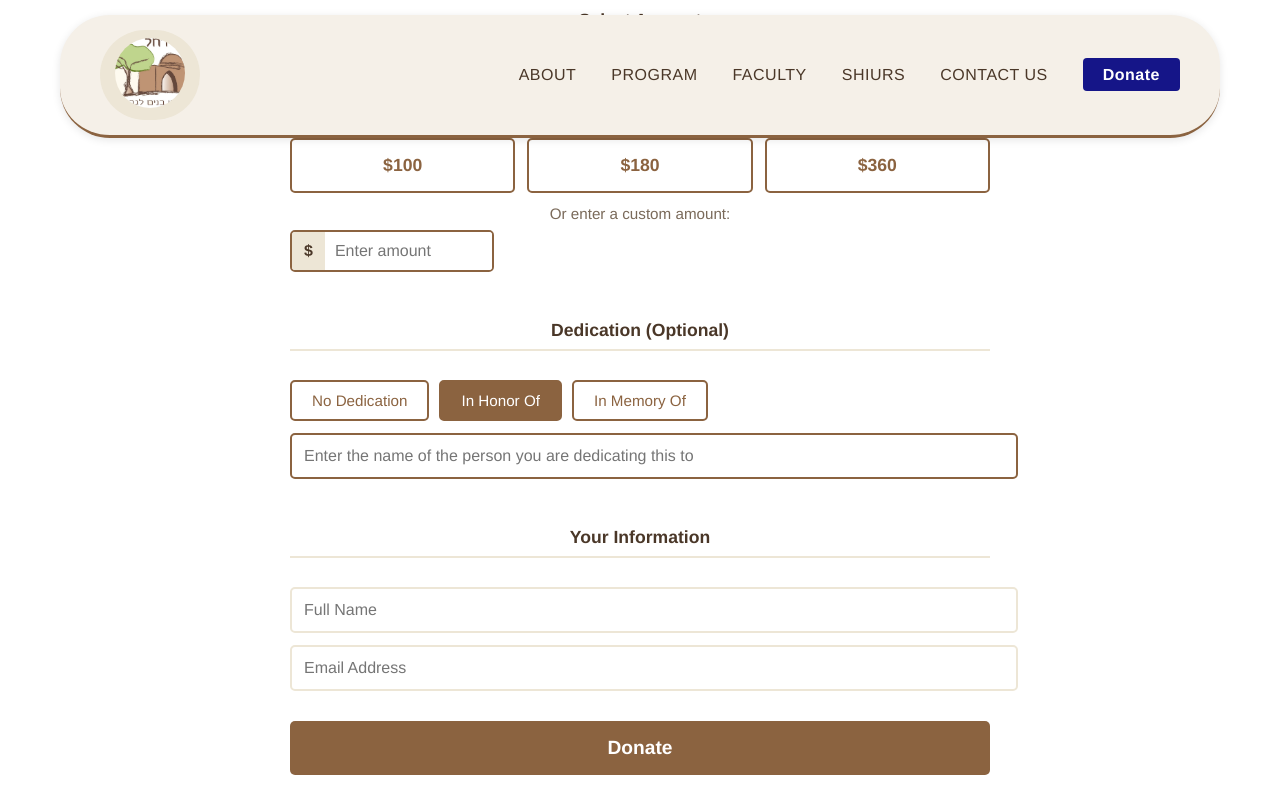
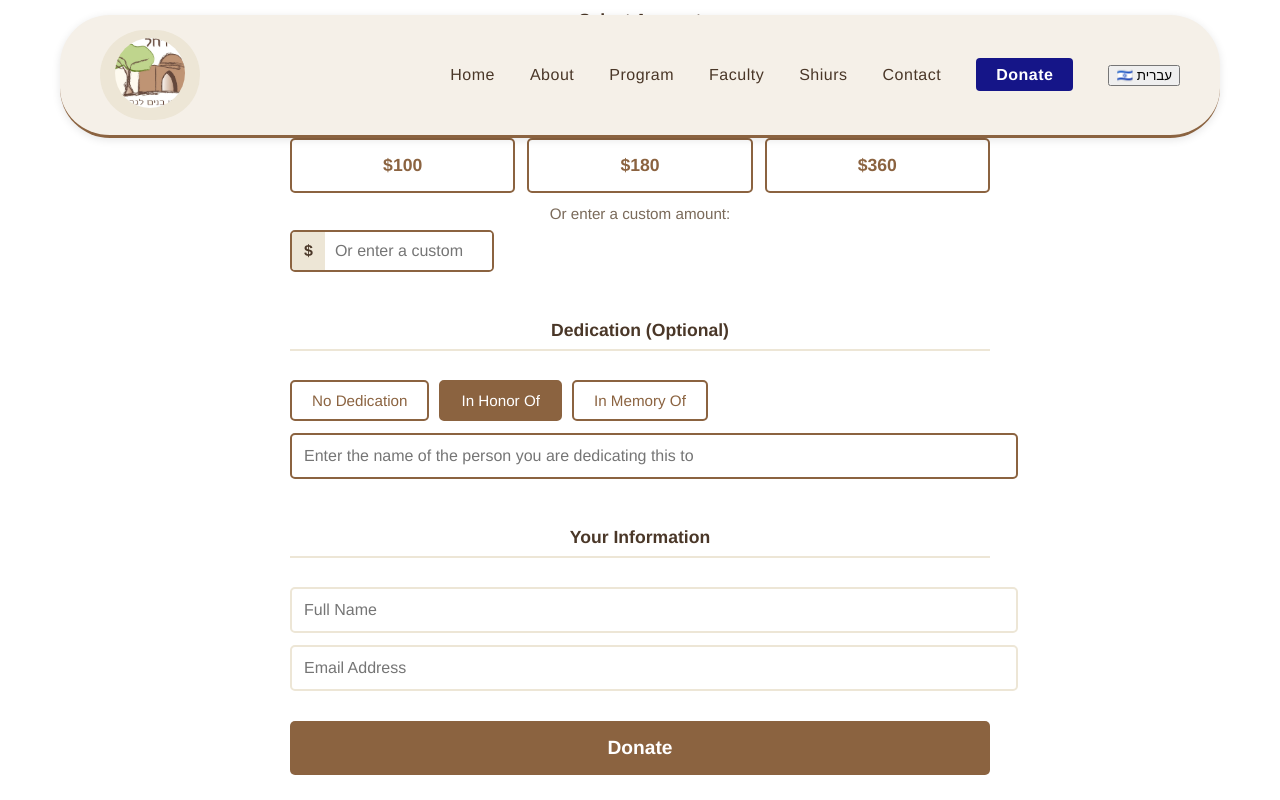
Before and after one commit to Jesskiroff/bnei-rachel-website-, a React (Vite) app: page /donate in a window 1280 px wide. Both pictures are taken after a click on the button "In Honor Of". Shown: the part 925-1725 px from the top of the page. Built offline with nearby package versions, Linux system fonts and the light colour scheme; no server answers.

Commit message:
add english-hebrew option button and content

```diff
--- /dev/null
+++ b/src/LanguageContext.jsx
@@ -0,0 +1,23 @@
+import { createContext, useContext, useState } from "react";
+
+const LanguageContext = createContext();
+
+export function LanguageProvider({ children }) {
+  const [language, setLanguage] = useState("en");
+
+  function toggleLanguage() {
+    setLanguage((prev) => (prev === "en" ? "he" : "en"));
+  }
+
+  return (
+    <LanguageContext.Provider value={{ language, toggleLanguage }}>
+      <div dir={language === "he" ? "rtl" : "ltr"}>
+        {children}
+      </div>
+    </LanguageContext.Provider>
+  );
+}
+
+export function useLanguage() {
+  return useContext(LanguageContext);
+}
--- a/src/Navbar.jsx
+++ b/src/Navbar.jsx
@@ -2,9 +2,13 @@ import { Link } from "react-router-dom";
 import { useState } from "react";
 import "./Navbar.css";
 import logo from "./assets/bnei_rachel_logo.jpeg";
+import { useLanguage } from "./LanguageContext";
+import translations from "./translations";
 
 function Navbar() {
   const [openDropdown, setOpenDropdown] = useState(null);
+  const { language, toggleLanguage } = useLanguage();
+  const t = translations[language];
 
   function handleMouseEnter(menu) {
     setOpenDropdown(menu);
@@ -21,51 +25,60 @@ function Navbar() {
       </div>
       <ul className="nav-links">
 
+      <li><Link to="/">{t.home}</Link></li>
+
         <li onMouseEnter={() => handleMouseEnter("about")} onMouseLeave={handleMouseLeave}>
-          <Link to="/about">ABOUT</Link>
+        <Link to="/about">{t.about}</Link>
           {openDropdown === "about" && (
             <ul className="dropdown">
-              <li><Link to="/about/mission">Mission Statement</Link></li>
-              <li><Link to="/about/location">Location</Link></li>
-              <li><Link to="/about/photos">Photos</Link></li>
+             <li><Link to="/about/mission">{t.mission}</Link></li>
+              <li><Link to="/about/location">{t.location}</Link></li>
+              <li><Link to="/about/photos">{t.photos}</Link></li>
             </ul>
           )}
         </li>
 
         <li onMouseEnter={() => handleMouseEnter("program")} onMouseLeave={handleMouseLeave}>
-          <Link to="/program">PROGRAM</Link>
+        <Link to="/program">{t.program}</Link>
           {openDropdown === "program" && (
             <ul className="dropdown">
-              <li><Link to="/program/schedule">Weekly Schedule</Link></li>
-              <li><Link to="/program/calendar">Calendar</Link></li>
-              <li><Link to="/program/host-event">Host Your Event at BRY</Link></li>
+              <li><Link to="/program/host-event">{t.hostEvent}</Link></li>
+              <li><Link to="/program/schedule">{t.schedule}</Link></li>
+              <li><Link to="/program/calendar">{t.calendar}</Link></li>
             </ul>
           )}
         </li>
 
         <li onMouseEnter={() => handleMouseEnter("faculty")} onMouseLeave={handleMouseLeave}>
-          <Link to="/faculty">FACULTY</Link>
+          <Link to="/faculty">{t.faculty}</Link>
           {openDropdown === "faculty" && (
             <ul className="dropdown">
-              <li><Link to="/faculty/administration">Administration</Link></li>
-              <li><Link to="/faculty/staff">Staff</Link></li>
-              <li><Link to="/faculty/guest-speakers">Guest Speakers</Link></li>
+              <li><Link to="/faculty/administration">{t.administration}</Link></li>
+              <li><Link to="/faculty/staff">{t.staff}</Link></li>
+              <li><Link to="/faculty/guest-speakers">{t.guestSpeakers}</Link></li>
             </ul>
           )}
         </li>
 
 
-        <li onMouseEnter={() => handleMouseEnter("shiurs")} onMouseLeave={handleMouseLeave} >
-            <Link to="/shiurs">SHIURS</Link>
+        <li onMouseEnter={() => handleMouseEnter("shiurs")} onMouseLeave={handleMouseLeave}>
+            <Link to="/shiurs">{t.shiurs}</Link>
             {openDropdown === "shiurs" && (
-                <ul className="dropdown">
-                <li><Link to="/shiurs/live-classes">Live Classes</Link></li>
-                <li><Link to="/shiurs/recorded-classes">Recorded Classes</Link></li>
+              <ul className="dropdown">
+                <li><Link to="/shiurs/live-classes">{t.liveClasses}</Link></li>
+                <li><Link to="/shiurs/recorded-classes">{t.recordedClasses}</Link></li>
               </ul>
             )}
+          </li>
+          <li><Link to="/contact">{t.contact}</Link></li>
+          <li><Link to="/donate" className="donate-btn">{t.donate}</Link></li>
+
+           {/* Language Toggle Button */}
+           <li>
+          <button className="language-btn" onClick={toggleLanguage}>
+            {language === "en" ? "🇮🇱 עברית" : "🇺🇸 English"}
+          </button>
         </li>
-        <li><Link to="/contact">CONTACT US</Link></li>
-        <li><Link to="/donate" className="donate-btn">Donate</Link></li>
 
       </ul>
     </nav>
--- a/src/main.jsx
+++ b/src/main.jsx
@@ -2,9 +2,13 @@ import React from "react";
 import ReactDOM from "react-dom/client";
 import App from "./App";
 import { BrowserRouter } from "react-router-dom";
+import { LanguageProvider } from "./LanguageContext";
+
 
 ReactDOM.createRoot(document.getElementById("root")).render(
   <BrowserRouter>
-    <App />
+    <LanguageProvider>
+      <App />
+    </LanguageProvider>
   </BrowserRouter>
 );
--- a/src/pages/Donate.jsx
+++ b/src/pages/Donate.jsx
@@ -2,11 +2,16 @@ import { useState } from "react";
 import PageBanner from "../PageBanner";
 import bannerImg from "../assets/farmPic.jpeg";
 import { supabase } from "../supabaseClient";
+import { useLanguage } from "../LanguageContext";
+import translations from "../translations";
 import "./Donate.css";
 
 const PRESET_AMOUNTS = [18, 36, 54, 100, 180, 360];
 
 function Donate() {
+  const { language } = useLanguage();
+  const t = translations[language];
+
   const [selectedAmount, setSelectedAmount] = useState(null);
   const [customAmount, setCustomAmount] = useState("");
   const [frequency, setFrequency] = useState("one-time");
@@ -25,11 +30,11 @@ function Donate() {
     setError("");
 
     if (!finalAmount) {
-      setError("Please select or enter a donation amount.");
+      setError(language === "en" ? "Please select or enter a donation amount." : "אנא בחר או הכנס סכום לתרומה.");
       return;
     }
     if (!donorName || !donorEmail) {
-      setError("Please fill in your name and email.");
+      setError(language === "en" ? "Please fill in your name and email." : "אנא מלא את שמך וכתובת האימייל.");
       return;
     }
 
@@ -49,7 +54,7 @@ function Donate() {
     setLoading(false);
 
     if (dbError) {
-      setError("Something went wrong. Please try again.");
+      setError(language === "en" ? "Something went wrong. Please try again." : "משהו השתבש. אנא נסה שוב.");
     } else {
       setSubmitted(true);
     }
@@ -58,11 +63,11 @@ function Donate() {
   if (submitted) {
     return (
       <div>
-        <PageBanner title="Donate" image={bannerImg} />
+        <PageBanner title={t.donate} image={bannerImg} />
         <div className="donate-success">
-          <h2>Thank You, {donorName}! 🙏</h2>
-          <p>Your generous donation of ${finalAmount} has been recorded.</p>
-          <p>We will be in touch at {donorEmail}.</p>
+          <h2>{t.thankYou} {donorName}! 🙏</h2>
+          <p>{language === "en" ? `Your generous donation of $${finalAmount} has been recorded.` : `תרומתך הנדיבה של $${finalAmount} נרשמה.`}</p>
+          <p>{language === "en" ? `We will be in touch at ${donorEmail}.` : `נצור איתך קשר בכתובת ${donorEmail}.`}</p>
         </div>
       </div>
     );
@@ -70,46 +75,44 @@ function Donate() {
 
   return (
     <div>
-      <PageBanner title="Donate" image={bannerImg} />
+      <PageBanner title={t.donate} image={bannerImg} />
       <div className="donate-container">
-        <h2>Support Bnei Rachel</h2>
-        <p className="donate-subtitle">
-          Your donation helps us continue our mission. Every contribution makes a difference.
-        </p>
+        <h2>{t.donateTitle}</h2>
+        <p className="donate-subtitle">{t.donateSubtitle}</p>
 
         <form onSubmit={handleSubmit} className="donate-form">
 
           {/* Frequency */}
           <div className="form-section">
-            <h3>Donation Frequency</h3>
+            <h3>{t.donationFrequency}</h3>
             <div className="frequency-toggle">
               <button
                 type="button"
                 className={frequency === "one-time" ? "active" : ""}
                 onClick={() => setFrequency("one-time")}
               >
-                One-Time
+                {t.oneTime}
               </button>
               <button
                 type="button"
                 className={frequency === "monthly" ? "active" : ""}
                 onClick={() => setFrequency("monthly")}
               >
-                Monthly
+                {t.monthly}
               </button>
               <button
                 type="button"
                 className={frequency === "yearly" ? "active" : ""}
                 onClick={() => setFrequency("yearly")}
               >
-                Yearly
+                {t.yearly}
               </button>
             </div>
           </div>
 
           {/* Preset Amounts */}
           <div className="form-section">
-            <h3>Select Amount</h3>
+            <h3>{t.selectAmount}</h3>
             <div className="amount-grid">
               {PRESET_AMOUNTS.map((amount) => (
                 <button
@@ -128,12 +131,12 @@ function Donate() {
 
             {/* Custom Amount */}
             <div className="custom-amount">
-              <label>Or enter a custom amount:</label>
+              <label>{t.customAmount}</label>
               <div className="custom-amount-input">
                 <span>$</span>
                 <input
                   type="number"
-                  placeholder="Enter amount"
+                  placeholder={t.customAmount}
                   value={customAmount}
                   onChange={(e) => {
                     setCustomAmount(e.target.value);
@@ -147,35 +150,35 @@ function Donate() {
 
           {/* Dedication */}
           <div className="form-section">
-            <h3>Dedication (Optional)</h3>
+            <h3>{t.dedication}</h3>
             <div className="dedication-toggle">
               <button
                 type="button"
                 className={dedication === "" ? "active" : ""}
                 onClick={() => { setDedication(""); setDedicationName(""); }}
               >
-                No Dedication
+                {t.noDedication}
               </button>
               <button
                 type="button"
                 className={dedication === "in-honor-of" ? "active" : ""}
                 onClick={() => setDedication("in-honor-of")}
               >
-                In Honor Of
+                {t.inHonorOf}
               </button>
               <button
                 type="button"
                 className={dedication === "in-memory-of" ? "active" : ""}
                 onClick={() => setDedication("in-memory-of")}
               >
-                In Memory Of
+                {t.inMemoryOf}
               </button>
             </div>
             {dedication && (
               <input
                 type="text"
                 className="dedication-name-input"
-                placeholder={`Enter the name of the person you are dedicating this to`}
+                placeholder={language === "en" ? "Enter the name of the person you are dedicating this to" : "הכנס את שם האדם שאתה מקדיש לו"}
                 value={dedicationName}
                 onChange={(e) => setDedicationName(e.target.value)}
               />
@@ -184,17 +187,17 @@ function Donate() {
 
           {/* Donor Info */}
           <div className="form-section">
-            <h3>Your Information</h3>
+            <h3>{t.yourInfo}</h3>
             <input
               type="text"
-              placeholder="Full Name"
+              placeholder={t.donorName}
               value={donorName}
               onChange={(e) => setDonorName(e.target.value)}
               className="donor-input"
             />
             <input
               type="email"
-              placeholder="Email Address"
+              placeholder={t.donorEmail}
               value={donorEmail}
               onChange={(e) => setDonorEmail(e.target.value)}
               className="donor-input"
@@ -204,7 +207,9 @@ function Donate() {
           {error && <p className="donate-error">{error}</p>}
 
           <button type="submit" className="donate-submit-btn" disabled={loading}>
-            {loading ? "Processing..." : `Donate ${finalAmount ? `$${finalAmount}` : ""} ${frequency !== "one-time" ? `/ ${frequency}` : ""}`}
+            {loading
+              ? (language === "en" ? "Processing..." : "מעבד...")
+              : `${t.submitDonate} ${finalAmount ? `$${finalAmount}` : ""} ${frequency !== "one-time" ? `/ ${t[frequency]}` : ""}`}
           </button>
 
         </form>
--- /dev/null
+++ b/src/translations.js
@@ -0,0 +1,91 @@
+const translations = {
+    en: {
+      // Navbar
+      home: "Home",
+      about: "About",
+      program: "Program",
+      faculty: "Faculty",
+      shiurs: "Shiurs",
+      contact: "Contact",
+      donate: "Donate",
+      mission: "Mission Statement",
+      location: "Location",
+      photos: "Photos",
+      hostEvent: "Host Your Event at BRY",
+      schedule: "Weekly Schedule",
+      calendar: "Calendar",
+      administration: "Administration",
+      staff: "Staff",
+      guestSpeakers: "Guest Speakers",
+      liveClasses: "Live Classes",
+      recordedClasses: "Recorded Classes",
+
+
+      // Pages
+      welcomeTitle: "Welcome to Bnei Rachel",
+      welcomeSubtitle: "A place of learning and community",
+      donateTitle: "Support Bnei Rachel",
+      donateSubtitle: "Your donation helps us continue our mission. Every contribution makes a difference.",
+      donorName: "Full Name",
+      donorEmail: "Email Address",
+      oneTime: "One-Time",
+      monthly: "Monthly",
+      yearly: "Yearly",
+      donationFrequency: "Donation Frequency",
+      selectAmount: "Select Amount",
+      customAmount: "Or enter a custom amount:",
+      dedication: "Dedication (Optional)",
+      noDedication: "No Dedication",
+      inHonorOf: "In Honor Of",
+      inMemoryOf: "In Memory Of",
+      yourInfo: "Your Information",
+      submitDonate: "Donate",
+      thankYou: "Thank You!",
+
+    },
+    he: {
+      // Navbar
+      home: "בית",
+      about: "אודות",
+      program: "תוכנית",
+      faculty: "סגל",
+      shiurs: "שיעורים",
+      contact: "צור קשר",
+      donate: "תרומה",
+      mission: "הצהרת משימה",
+      location: "מיקום",
+      photos: "תמונות",
+      hostEvent: "אירח את האירוע שלך ב-BRY",
+      schedule: "לוח זמנים שבועי",
+      calendar: "לוח שנה",
+      administration: "הנהלה",
+      staff: "צוות",
+      guestSpeakers: "דוברים אורחים",
+      liveClasses: "שיעורים חיים",
+      recordedClasses: "שיעורים מוקלטים",
+
+
+      // Pages
+      welcomeTitle: "ברוכים הבאים לבני רחל",
+      welcomeSubtitle: "מקום של לימוד וקהילה",
+      donateTitle: "תמכו בבני רחל",
+      donateSubtitle: "התרומה שלכם עוזרת לנו להמשיך במשימתנו. כל תרומה עושה את ההבדל.",
+      donorName: "שם מלא",
+      donorEmail: "כתובת אימייל",
+      oneTime: "חד פעמי",
+      monthly: "חודשי",
+      yearly: "שנתי",
+      donationFrequency: "תדירות התרומה",
+      selectAmount: "בחר סכום",
+      customAmount: "או הכנס סכום מותאם אישית:",
+      dedication: "הקדשה (אופציונלי)",
+      noDedication: "ללא הקדשה",
+      inHonorOf: "לכבוד",
+      inMemoryOf: "לזכר",
+      yourInfo: "הפרטים שלך",
+      submitDonate: "תרום",
+      thankYou: "תודה רבה!",
+    },
+  };
+
+  export default translations;
```
